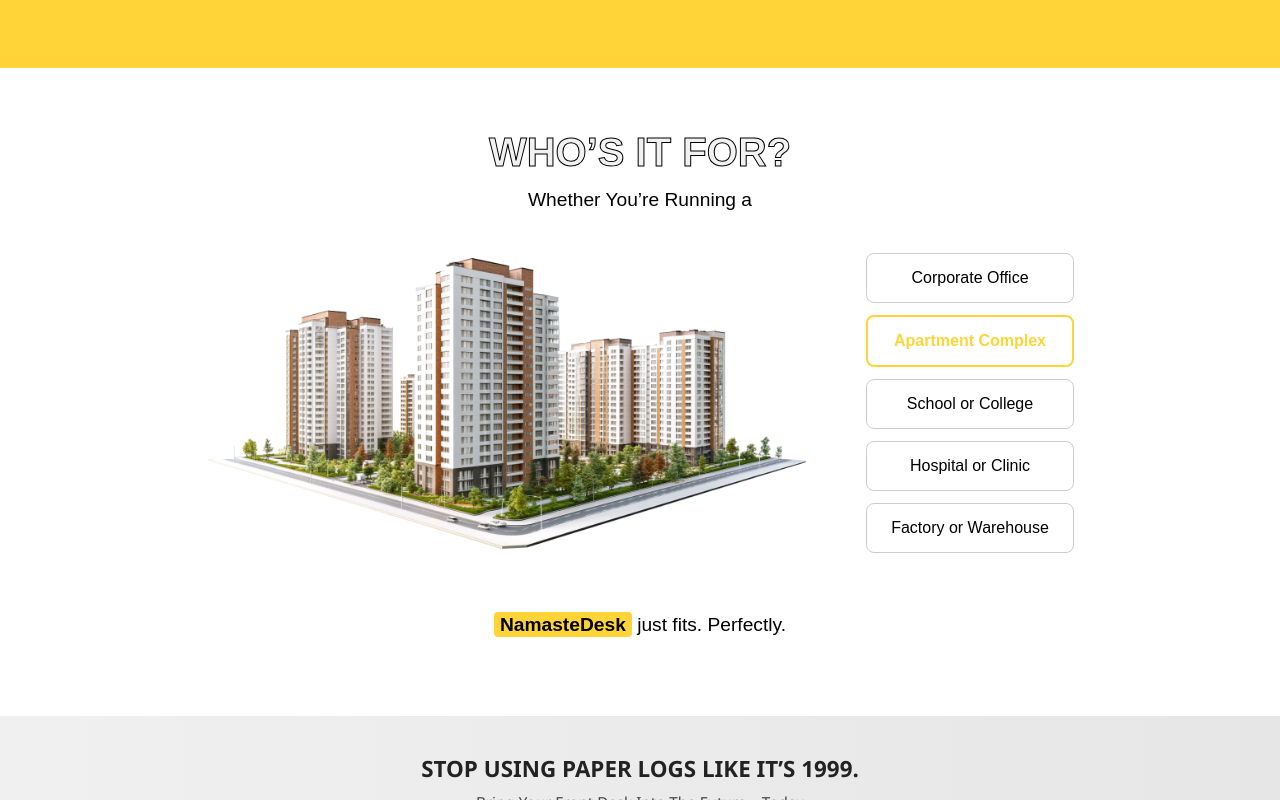
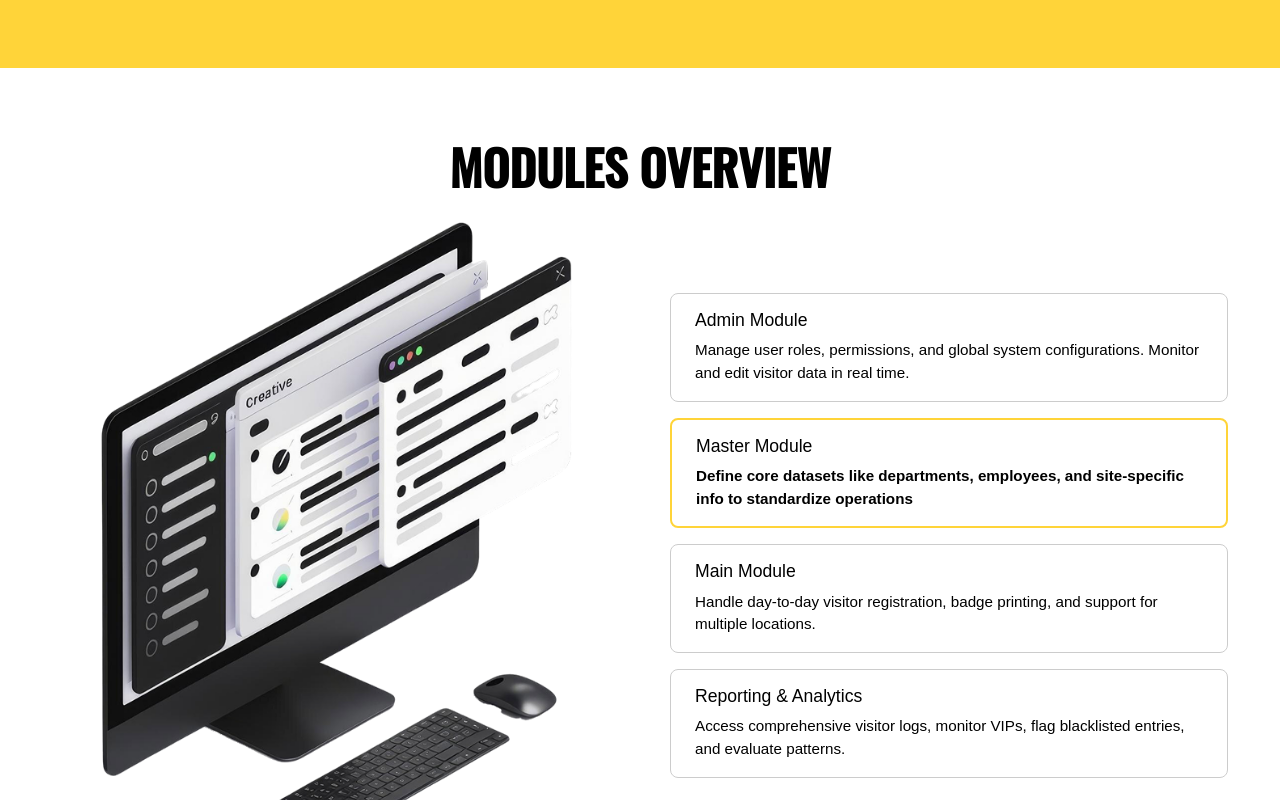
Before and after one commit to rahul04070407/namasteDesk, an Angular app: page / in a window 1280 px wide. Shown: the part 2860-3660 px from the top of the page. Built offline with nearby package versions, Linux system fonts and the light colour scheme.

Commit message:
module section change

```diff
--- a/src/app/pages/home/home.component.html
+++ b/src/app/pages/home/home.component.html
@@ -202,7 +202,7 @@
   </div>
 </section>
 
-<section class="who-is-it-for">
+<!-- <section class="who-is-it-for">
   <div class="container">
     <h2 class="heading" data-aos="fade-left">WHO’S IT FOR?</h2>
     <p class="subheading" data-aos="fade-right">Whether You’re Running a</p>
@@ -221,7 +221,52 @@
     </div>
     <p class="tagline" data-aos="fade-up"><span>NamasteDesk</span> just fits. Perfectly.</p>
   </div>
+</section> -->
+
+
+<section class="who-is-it-for">
+  <div class="container">
+    <h2 class="heading" data-aos="fade-left">Modules Overview</h2>
+    <!-- <p class="subheading" data-aos="fade-right">Whether You’re Running a</p> -->
+    <div class="content">
+      <div class="left" data-aos="fade-left">
+
+        <img src="images\MODULE.png" alt="Buildings">
+      </div>
+      <div class="right" data-aos="fade-right">
+        <button class="option">
+          <h4>Admin Module </h4>
+          <p>
+            Manage user roles, permissions, and global system configurations. Monitor and edit visitor data in real
+            time.
+          </p>
+        </button>
+        <button class="option active">
+          <h4>Master Module  </h4>
+          <p>
+            Define core datasets like departments, employees, and site-specific info to standardize operations
+          </p>
+        </button>
+        <button class="option">
+          <h4>Main Module </h4>
+          <p>
+            Handle day-to-day visitor registration, badge printing, and support for multiple locations.
+          </p>
+        </button>
+        <button class="option">
+          <h4>Reporting & Analytics </h4>
+          <p>
+            Access comprehensive visitor logs, monitor VIPs, flag blacklisted entries, and evaluate patterns.
+          </p>
+        </button>
+
+      </div>
+    </div>
+    <!-- <p class="tagline" data-aos="fade-up"><span>NamasteDesk</span> just fits. Perfectly.</p> -->
+  </div>
 </section>
+
+
 <section class="hero1">
   <div class="content">
     <h1 data-aos="fade-left">STOP USING PAPER LOGS LIKE IT’S 1999.</h1>
--- a/src/app/pages/home/home.component.scss
+++ b/src/app/pages/home/home.component.scss
@@ -806,61 +806,175 @@ body {
     }
 }
 
+// .who-is-it-for {
+//     background-color: white;
+//     padding: 60px 20px;
+//     font-family: 'Poppins', sans-serif;
+//     text-align: center;
+//     color: #000;
+
+//     .container {
+//         max-width: 1200px;
+//         margin: 0 auto;
+
+//         .heading {
+//             font-size: 2.5rem;
+//             font-weight: 700;
+//             color: #f1f1f1;
+//             -webkit-text-stroke: 1px #000;
+//             margin-bottom: 10px;
+//         }
+
+//         .subheading {
+//             font-size: 1.2rem;
+//             margin-bottom: 20px;
+//             color: #000;
+//         }
+//     }
+
+//     .content {
+//         display: flex;
+//         flex-direction: row;
+//         justify-content: center;
+//         align-items: center;
+//         gap: 60px;
+//         flex-wrap: wrap;
+//     }
+
+//     .left {
+//         text-align: center;
+
+
+
+//         img {
+//             width: 600px;
+//             max-width: 100%;
+//         }
+//     }
+
+//     .right {
+//         display: flex;
+//         flex-direction: column;
+//         gap: 12px;
+
+//         .option {
+//             padding: 12px 24px;
+//             border: 1px solid #ccc;
+//             background-color: white;
+//             color: #000;
+//             font-size: 1rem;
+//             font-weight: 500;
+//             border-radius: 8px;
+//             cursor: pointer;
+//             transition: all 0.3s ease;
+
+//             &.active {
+//                 background-color: #fff;
+//                 border: 2px solid #FFD439;
+//                 color: #FFD439;
+//                 font-weight: 600;
+//             }
+
+//             &:hover {
+//                 border-color: #FFD439;
+//                 color: #FFD439;
+//             }
+//         }
+//     }
+
+//     .tagline {
+//         margin-top: 40px;
+//         font-size: 1.2rem;
+
+//         span {
+//             background-color: #FFD439;
+//             font-weight: 600;
+//             padding: 2px 6px;
+//             border-radius: 4px;
+//         }
+//     }
+
+//     @media (max-width: 768px) {
+//         .content {
+//             flex-direction: column;
+//         }
+
+//         .left {
+//             .heading {
+//                 font-size: 2rem;
+//             }
+
+//             .subheading {
+//                 font-size: 1rem;
+//             }
+
+//             img {
+//                 width: 250px;
+//             }
+//         }
+
+//         .right .option {
+//             width: 100%;
+//         }
+//     }
+// }
 .who-is-it-for {
-    background-color: white;
+  background-color: #fff;
   padding: 60px 20px;
   font-family: 'Poppins', sans-serif;
+  color: #000;
   text-align: center;
-    color: #000;
 
   .container {
     max-width: 1200px;
     margin: 0 auto;
 
     .heading {
-            font-size: 2.5rem;
+    text-align: center;
+    font-size: 48px;
     font-weight: 700;
-            color: #f1f1f1;
-            -webkit-text-stroke: 1px #000;
-            margin-bottom: 10px;
+    color: black;
+    font-family: "Oswald", sans-serif;
+    text-transform: uppercase;
+    margin: 10px;
     }
 
     .subheading {
       font-size: 1.2rem;
-            margin-bottom: 20px;
+      margin-bottom: 30px;
       color: #000;
     }
   }
 
   .content {
     display: flex;
-        flex-direction: row;
+    align-items: center;
     justify-content: center;
-        align-items: center;
     gap: 60px;
     flex-wrap: wrap;
-    }
 
     .left {
+      flex: 1;
       text-align: center;
 
-
-
       img {
-            width: 600px;
-            max-width: 100%;
+        width: 100%;
+        max-width: 600px;
+        height: auto;
       }
     }
 
     .right {
+      flex: 1;
       display: flex;
       flex-direction: column;
-        gap: 12px;
+      gap: 16px;
 
       .option {
-            padding: 12px 24px;
+        text-align: left;
+        padding: 16px 24px;
         border: 1px solid #ccc;
-            background-color: white;
+        background-color: #fff;
         color: #000;
         font-size: 1rem;
         font-weight: 500;
@@ -868,28 +982,38 @@ body {
         cursor: pointer;
         transition: all 0.3s ease;
 
-            &.active {
-                background-color: #fff;
-                border: 2px solid #FFD439;
-                color: #FFD439;
-                font-weight: 600;
+        h4 {
+          margin-bottom: 8px;
+          font-size: 1.1rem;
+        }
+
+        p {
+          margin: 0;
+          font-size: 0.95rem;
         }
 
         &:hover {
           border-color: #FFD439;
-                color: #FFD439;
+        //   color: #FFD439;
+        }
+
+        &.active {
+          border: 2px solid #FFD439;
+        //   color: #FFD439;
+          font-weight: 600;
+        }
       }
     }
   }
 
   .tagline {
-        margin-top: 40px;
+    margin-top: 50px;
     font-size: 1.2rem;
 
     span {
       background-color: #FFD439;
       font-weight: 600;
-            padding: 2px 6px;
+      padding: 4px 8px;
       border-radius: 4px;
     }
   }
@@ -897,9 +1021,10 @@ body {
   @media (max-width: 768px) {
     .content {
       flex-direction: column;
-        }
-
-        .left {
+      gap: 40px;
+    }
+
+    .container {
       .heading {
         font-size: 2rem;
       }
@@ -907,14 +1032,34 @@ body {
       .subheading {
         font-size: 1rem;
       }
-
+    }
+
+    .left {
       img {
+        max-width: 90%;
         width: 250px;
       }
     }
 
-        .right .option {
+    .right {
+      align-items: center;
+
+      .option {
         width: 100%;
+        text-align: center;
+
+        h4 {
+          font-size: 1rem;
+        }
+
+        p {
+          font-size: 0.9rem;
+        }
+      }
+    }
+
+    .tagline {
+      font-size: 1rem;
     }
   }
 }
```
Also changed, not shown: public/images/MODULE.png (added). Lines whose indentation alone changed are shown as unchanged.
